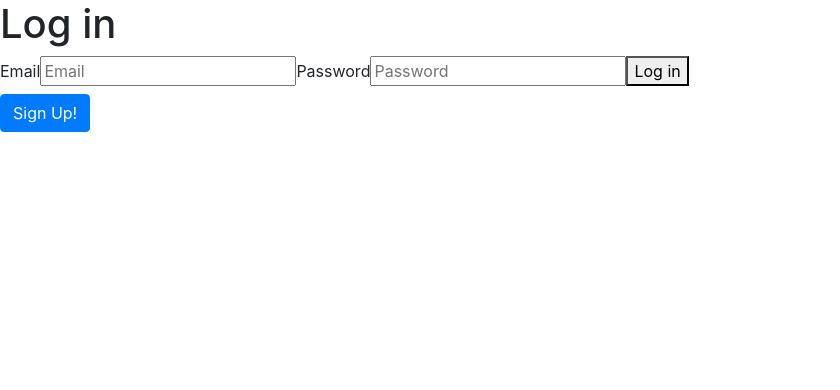
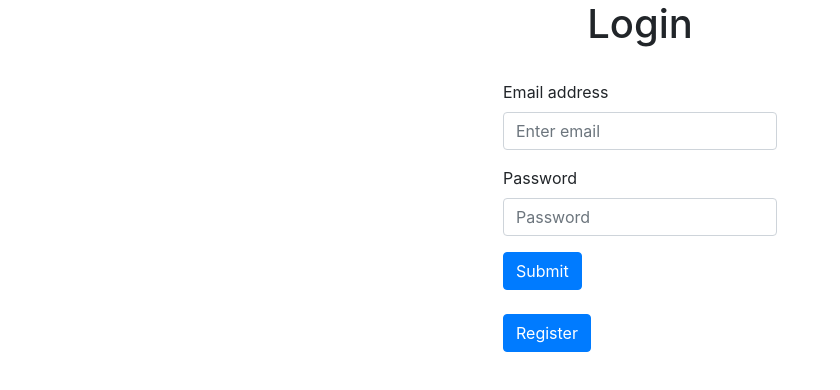
Before and after one commit to kvadou/Matcht, a React (Create React App) app in the folder client/: page /login in a window 1280 px wide. Shown: the top 390 px of the page, without its empty margins (0-840 px from the left). Built offline with nearby package versions, Linux system fonts and the light colour scheme; no server answers.

Commit message:
updated login and signup page

```diff
--- a/client/package.json
+++ b/client/package.json
@@ -3,6 +3,8 @@
   "version": "0.1.0",
   "private": true,
   "dependencies": {
+    "@material-ui/core": "^4.11.3",
+    "@material-ui/icons": "^4.11.2",
     "@testing-library/jest-dom": "^5.11.9",
     "@testing-library/react": "^11.2.5",
     "@testing-library/user-event": "^12.8.3",
--- a/client/src/pages/Login/Login.css
+++ b/client/src/pages/Login/Login.css
@@ -1,10 +1,18 @@
-@media all and (min-width: 480px) {
-  .Login {
-    padding: 60px 0;
-  }
+.centered {
+  height: 50vh;
+  display: flex;
+  justify-content: center;
+  align-items: center;
+}
 
-  .Login form {
-    margin: 0 auto;
-    max-width: 320px;
-  }
+h1 {
+  display: flex;
+  justify-content: center;
+  align-items: center;
 }
+
+#button {
+
+  justify-content: center;
+  align-items: center;
+}
--- a/client/src/pages/Login/Login.jsx
+++ b/client/src/pages/Login/Login.jsx
@@ -2,7 +2,10 @@ import React, { useCallback, useContext } from "react";
 import { withRouter, Redirect } from "react-router";
 import app from "../../base";
 import { AuthContext } from "../../Auth";
-import Button from "react-bootstrap/Button";
+import {Form, Button} from "react-bootstrap/";
+import "./Login.css";
+
+
 
 const Login = ({ history }) => {
   const handleLogin = useCallback(
@@ -26,21 +29,32 @@ const Login = ({ history }) => {
   }
 
   return (
+
+<container>
+  <div>
+    <h1>Login</h1>
+  </div>
+    <div class="centered">
+      <Form onSubmit={handleLogin}>
+        <Form.Group controlId="formBasicEmail">
+          <Form.Label>Email address</Form.Label>
+            <Form.Control name="email" type="email" placeholder="Enter email" />
+        </Form.Group>
+        <Form.Group controlId="formBasicPassword">
+          <Form.Label>Password</Form.Label>
+            <Form.Control name="password" type="password" placeholder="Password" />
+        </Form.Group>
+
+        <Button name="button" variant="primary" type="submit">
+        Submit
+        </Button>
     <div>
-      <h1>Log in</h1>
-      <form onSubmit={handleLogin}>
-        <label>
-          Email
-          <input name="email" type="email" placeholder="Email" />
-        </label>
-        <label>
-          Password
-          <input name="password" type="password" placeholder="Password" />
-        </label>
-        <button type="submit">Log in</button>
-      </form>
-      <Button href="./SignUp">Sign Up!</Button>
+      <br></br>
+        <Button name="button" href="./SignUp">Register</Button>
     </div>
+      </Form>
+  </div>
+</container>
   );
 };
 
--- /dev/null
+++ b/client/src/pages/SignUp/SignUp.css
@@ -0,0 +1,6 @@
+.centered {
+    height: 40vh;
+    display: flex;
+    justify-content: center;
+    align-items: center;
+  }
--- a/client/src/pages/SignUp/SignUp.jsx
+++ b/client/src/pages/SignUp/SignUp.jsx
@@ -1,6 +1,9 @@
 import React, { useCallback } from "react";
 import { withRouter } from "react-router";
 import app from "../../base";
+import {Form, Button} from "react-bootstrap/";
+import "./SignUp.css";
+
 
 const SignUp = ({ history }) => {
   const handleSignUp = useCallback(async event => {
@@ -17,20 +20,27 @@ const SignUp = ({ history }) => {
   }, [history]);
 
   return (
+  <container>
     <div>
-      <h1>Sign up</h1>
-      <form onSubmit={handleSignUp}>
-        <label>
-          Email
-          <input name="email" type="email" placeholder="Email" />
-        </label>
-        <label>
-          Password
-          <input name="password" type="password" placeholder="Password" />
-        </label>
-        <button type="submit">Sign Up</button>
-      </form>
-    </div>
+      <h1>Register</h1>
+      </div>
+      <div class="centered">
+      <Form onSubmit={handleSignUp}>
+      <Form.Group controlId="formBasicEmail">
+        <Form.Label>Email</Form.Label>
+          <Form.Control name="email" type="email" placeholder="Enter email" />
+      </Form.Group>
+      <Form.Group controlId="formBasicPassword">
+          <Form.Label>Password</Form.Label>
+            <Form.Control name="password" type="password" placeholder="Password" />
+        </Form.Group>
+        <Button name="button" variant="primary" type="submit">
+        Register
+        </Button>
+      </Form>
+      </div>
+  </container>
+
   );
 };
 
--- a/package.json
+++ b/package.json
@@ -22,9 +22,12 @@
     "nodemon": "^1.18.7"
   },
   "dependencies": {
+    "@material-ui/core": "^4.11.3",
+    "@material-ui/icons": "^4.11.2",
     "axios": "^0.21.1",
     "express": "^4.16.3",
     "if-env": "^1.0.4",
+    "mdbreact": "^5.0.1",
     "mongoose": "^5.3.16",
     "morgan": "^1.10.0",
     "react-tinder-card": "^1.3.1"
```
Also changed, not shown: 2 other files (tests, documents, lock files or other folders).
